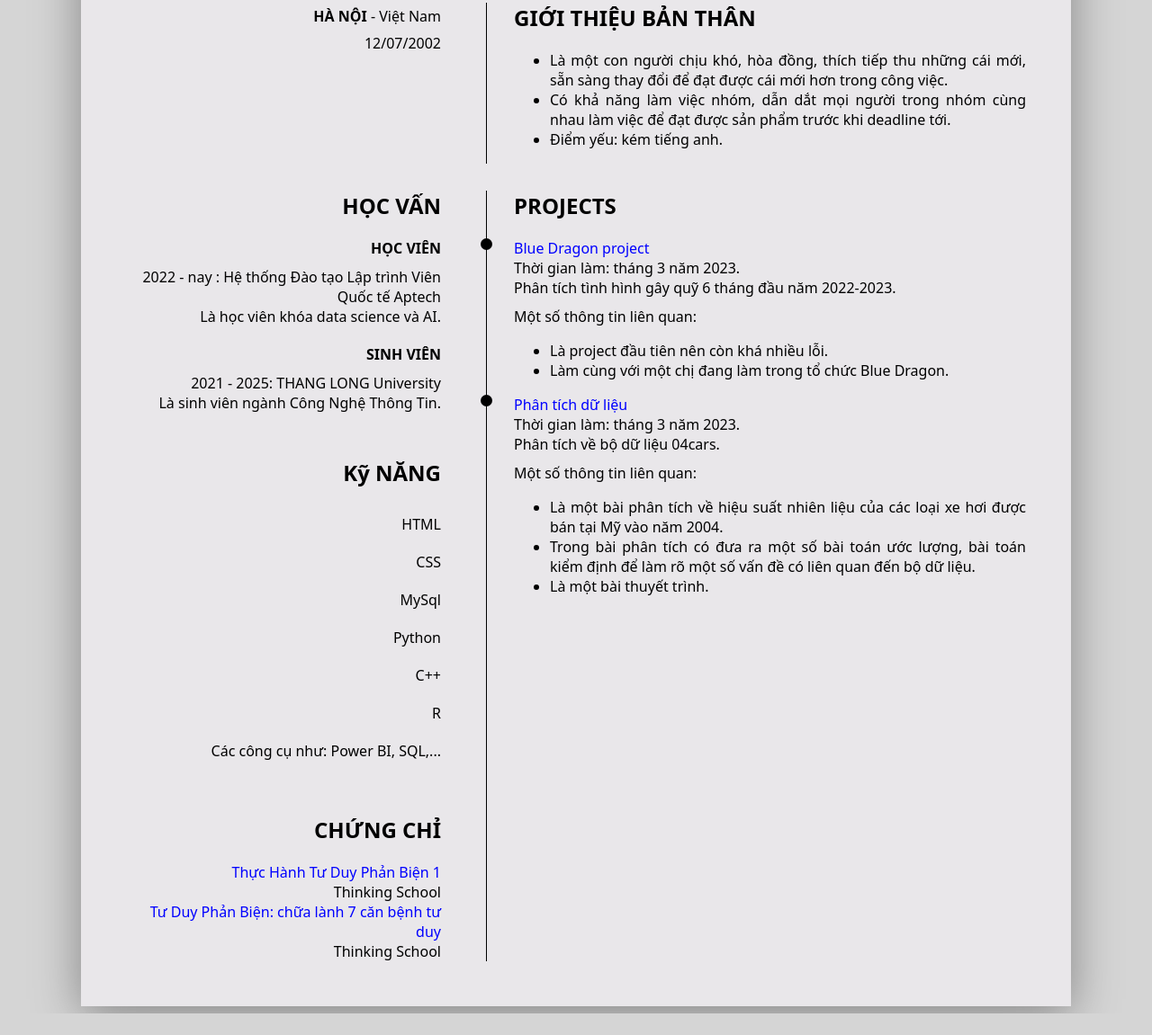
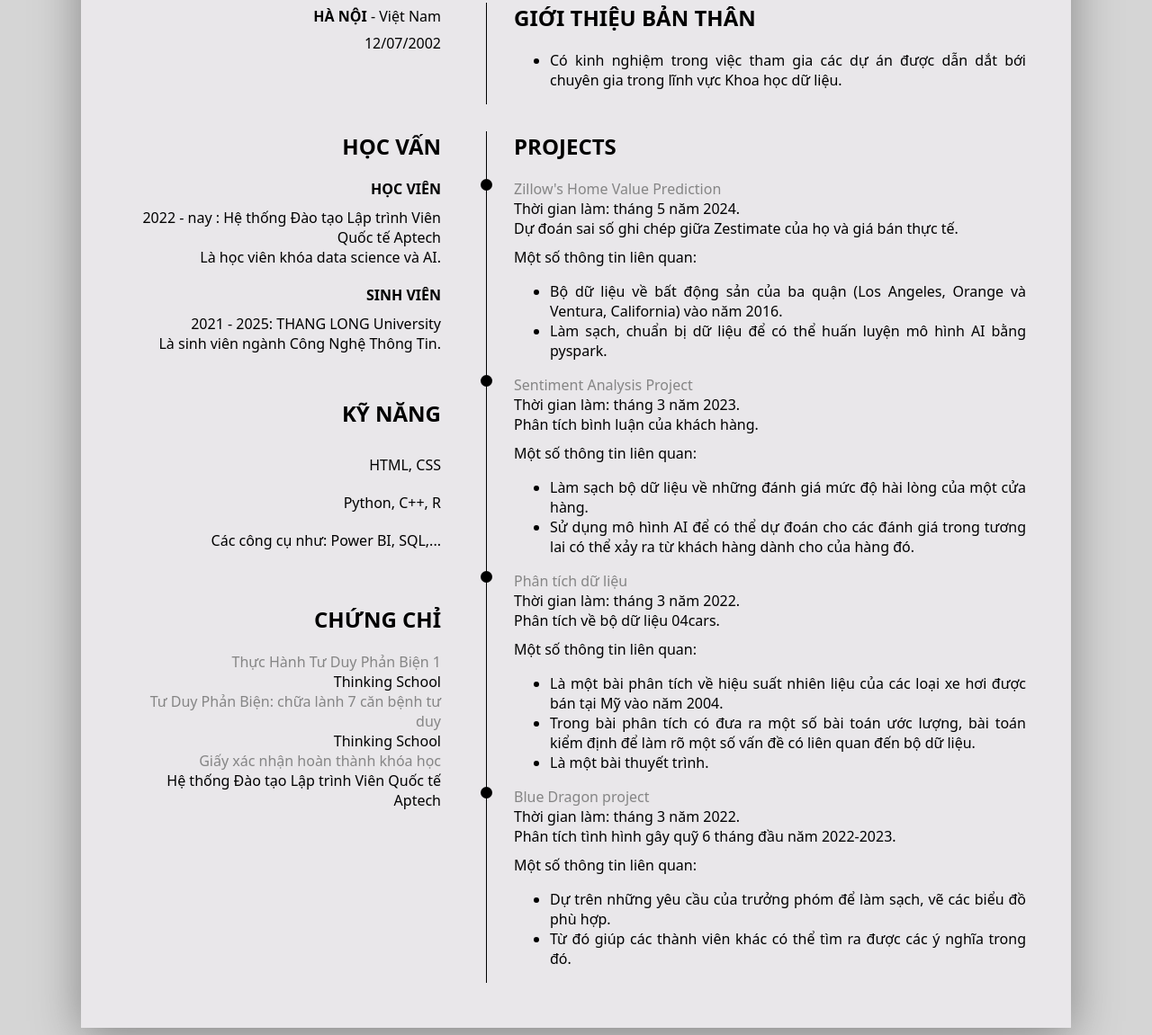
Before and after one commit to congcuongca1207/CV_CongCuong, a plain HTML site: page index.html in a window 1280 px wide. Shown: the part 341-1492 px from the top of the page at 90% size. Before the commit the page ends 1468 px from the top, so only its background shows below. Drawn offline with Linux system fonts and the light colour scheme.

Commit message:
update project

```diff
--- a/index.html
+++ b/index.html
@@ -11,7 +11,7 @@
     <body>
         <div class="container">
            <div class="avatar">
-            <img src="./img/z2768819261694_cd6e61bb09f16202e9d085ba9f9c339e.jpg" alt="">
+            <img src="./img/ảnhCV.jpg" alt="">
            </div>
            <div class="name">
                 <h1>NGUYỄN CÔNG CƯỜNG </h1>
@@ -41,9 +41,7 @@
             <h2>GIỚI THIỆU BẢN THÂN </h2>
             <div class="des">
                 <ul>
-                    <li> Là một con người chịu khó, hòa đồng, thích tiếp thu những cái mới, sẵn sàng thay đổi để đạt được cái mới hơn trong công việc.</li>
-                    <li> Có khả năng làm việc nhóm, dẫn dắt mọi người trong nhóm cùng nhau làm việc để đạt được sản phẩm trước khi deadline tới.</li>
-                    <li> Điểm yếu: kém tiếng anh.</li>
+                    <li> Có kinh nghiệm trong việc tham gia các dự án được dẫn dắt bới chuyên gia trong lĩnh vực Khoa học dữ liệu.</li>
                 </ul>
             </div>
            </div>
@@ -72,15 +70,11 @@
                     </div>
                 </div>
                 <h2 class="skills">
-                    Kỹ NĂNG
+                    KỸ NĂNG
                 </h2>
                 <ul>
-                    <li>HTML</li>
-                    <li>CSS</li>
-                    <li>MySql</li>
-                    <li>Python</li>
-                    <li>C++</li>
-                    <li>R</li>
+                    <li>HTML, CSS</li>
+                    <li>Python, C++, R</li>
                     <li>Các công cụ như: Power BI, SQL,...</li>
                 </ul>
                 <h2 class="skills">
@@ -101,24 +95,47 @@
                         </div>
 
                     </div>
+                    <div class="item">
+                        <a href = "https://drive.google.com/file/d/1FnBFi6OEjsRicOkmBOcvfT9chJCwXJtX/view?usp=sharing" > Giấy xác nhận hoàn thành khóa học</a>
+                        <div class="time">
+                           <span>Hệ thống Đào tạo Lập trình Viên Quốc tế Aptech</span>
+                        </div>
+
+                    </div>
                 </ul>
 
            </div>
            <div class="project">
             <h2>PROJECTS</h2>
             <div class="item">
-                <a href = "https://drive.google.com/drive/folders/1j9V_5xdMHoPO6l0HwadYwvxrT3aoUMFx?usp=sharing" > Blue Dragon project</a>
+                <a href = "" > Zillow's Home Value Prediction</a>
+                <div class="time">
+                    Thời gian làm: tháng 5 năm 2024.
+                </div>
+                <div class="location">
+                    Dự đoán sai số ghi chép giữa Zestimate của họ và giá bán thực tế.
+                </div>
+                <div class="des">
+                    Một số thông tin liên quan:
+                    <ul>
+                        <li>Bộ dữ liệu về bất động sản của ba quận (Los Angeles, Orange và Ventura, California) vào năm 2016.</li>
+                        <li>Làm sạch, chuẩn bị dữ liệu để có thể huấn luyện mô hình AI bằng pyspark. </li>
+                    </ul>
+                </div>
+            </div>
+            <div class="item">
+                <a href = "https://drive.google.com/drive/folders/1BuJVDsBBMegq7KaFn4cvSlP0qaT6vPwT?usp=sharing" > Sentiment Analysis Project</a>
                 <div class="time">
                     Thời gian làm: tháng 3 năm 2023.
                 </div>
                 <div class="location">
-                    Phân tích tình hình gây quỹ 6 tháng đầu năm 2022-2023.
+                    Phân tích bình luận của khách hàng.
                 </div>
                 <div class="des">
                     Một số thông tin liên quan:
                     <ul>
-                        <li>Là project đầu tiên nên còn khá nhiều lỗi.</li>
-                        <li>Làm cùng với một chị đang làm trong tổ chức Blue Dragon.</li>
+                        <li>Làm sạch bộ dữ liệu về những đánh giá mức độ hài lòng của một cửa hàng.</li>
+                        <li>Sử dụng mô hình AI để có thể dự đoán cho các đánh giá trong tương lai có thể xảy ra từ khách hàng dành cho của hàng đó. </li>
                     </ul>
                 </div>
             </div>
@@ -126,7 +143,7 @@
             <div class="item">
                 <a href = "https://drive.google.com/drive/folders/1R6o8p0mkwcq0fvOduUhp-b7Cxz_NteY_?usp=sharing" > Phân tích dữ liệu</a>
                 <div class="time">
-                    Thời gian làm: tháng 3 năm 2023.
+                    Thời gian làm: tháng 3 năm 2022.
                 </div>
                 <div class="location">
                     Phân tích về bộ dữ liệu 04cars.
@@ -140,6 +157,23 @@
                     </ul>
                 </div>
             </div>
+            <div class="item">
+                <a href = "https://drive.google.com/drive/folders/1j9V_5xdMHoPO6l0HwadYwvxrT3aoUMFx?usp=sharing" > Blue Dragon project</a>
+                <div class="time">
+                    Thời gian làm: tháng 3 năm 2022.
+                </div>
+                <div class="location">
+                    Phân tích tình hình gây quỹ 6 tháng đầu năm 2022-2023.
+                </div>
+                <div class="des">
+                    Một số thông tin liên quan:
+                    <ul>
+                        <li>Dự trên những yêu cầu của trưởng phóm để làm sạch, vẽ các biểu đồ phù hợp.</li>
+                        <li>Từ đó giúp các thành viên khác có thể tìm ra được các ý nghĩa trong đó. </li>
+                    </ul>
+                </div>
+            </div>
+
            </div>
         </div>
 
--- a/style.css
+++ b/style.css
@@ -17,7 +17,7 @@ body{
 a{
     text-decoration: none;
     font-weight: 20%;
-    color: blue;
+    color: #858585;
 }
 .avatar img{
     width:200px;
```
Also changed, not shown: img/ảnhCV.jpg (added).
